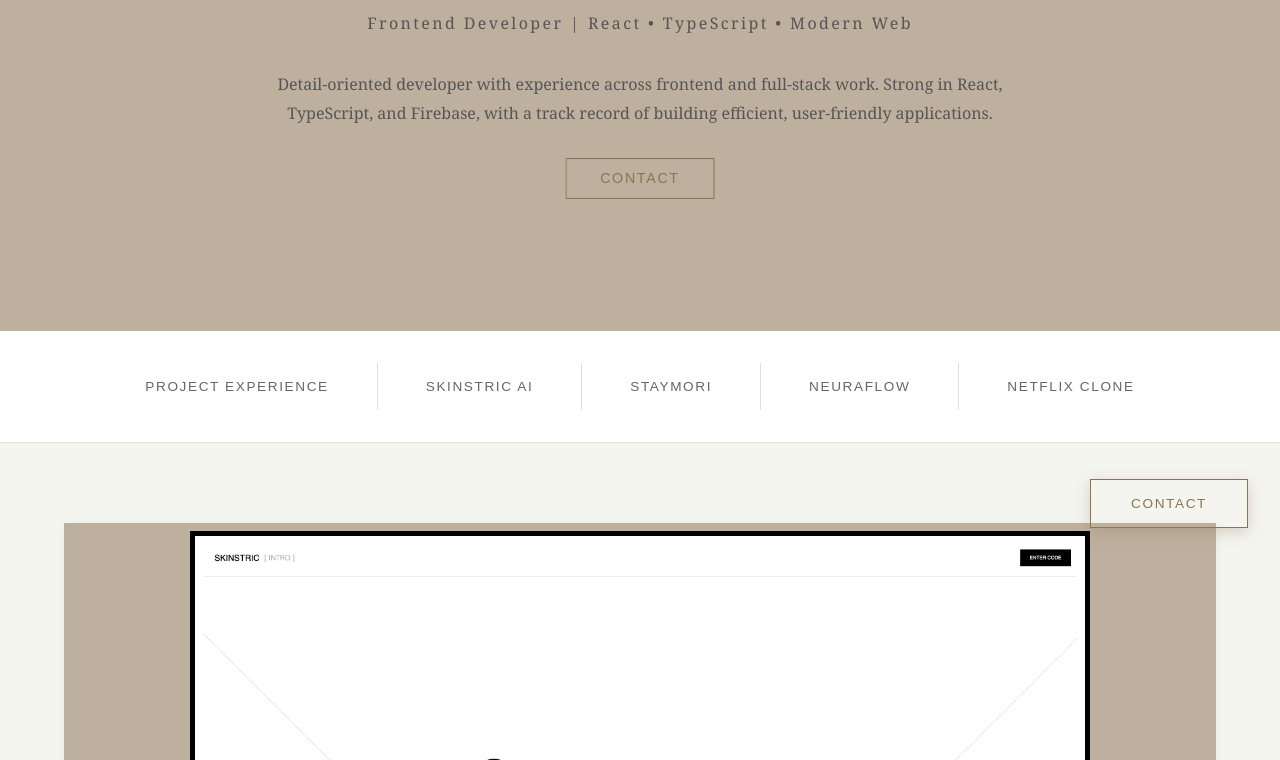
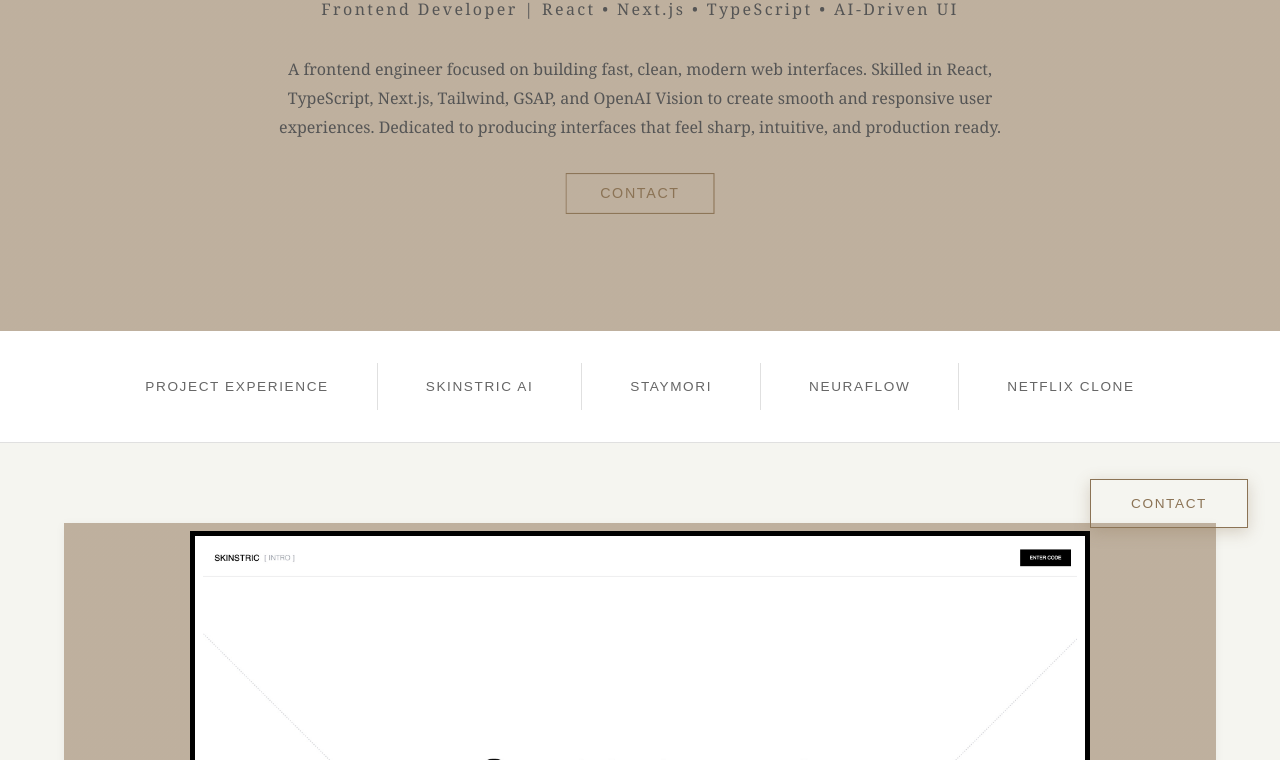
Before and after one commit to pmaggio15/portfolio-website, a plain HTML site: page index.html in a window 1280 px wide. Shown: the part 340-1100 px from the top of the page. Drawn offline with Linux system fonts and the light colour scheme.

Commit message:
hero page

```diff
--- a/index.html
+++ b/index.html
@@ -24,8 +24,11 @@
     <section class="hero">
         <div class="hero-content">
             <h1>Design. Code. Create.</h1>
-            <p class="hero-subtitle">Frontend Developer | React • TypeScript • Modern Web</p>
-            <p>Detail-oriented developer with experience across frontend and full-stack work. Strong in React, TypeScript, and Firebase, with a track record of building efficient, user-friendly applications.</p>
+            <p class="hero-subtitle">Frontend Developer | React • Next.js • TypeScript • AI-Driven UI</p>
+            <p>A frontend engineer focused on building fast, clean, modern web interfaces.
+                Skilled in React, TypeScript, Next.js, Tailwind, GSAP, and OpenAI Vision to create smooth and responsive user experiences.
+                Dedicated to producing interfaces that feel sharp, intuitive, and production ready.
+            </p>
             <button class="contact-btn" onclick="window.location.href='mailto:pmaggio15@gmail.com'">CONTACT</button>
         </div>
     </section>
```
Also changed, not shown: 1 other file.
